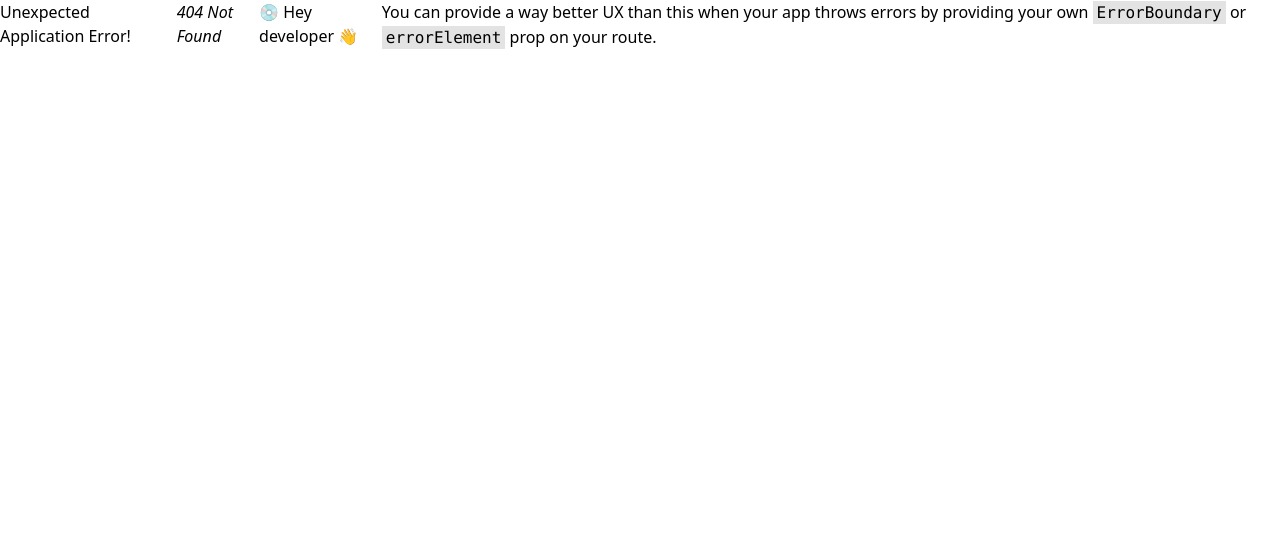
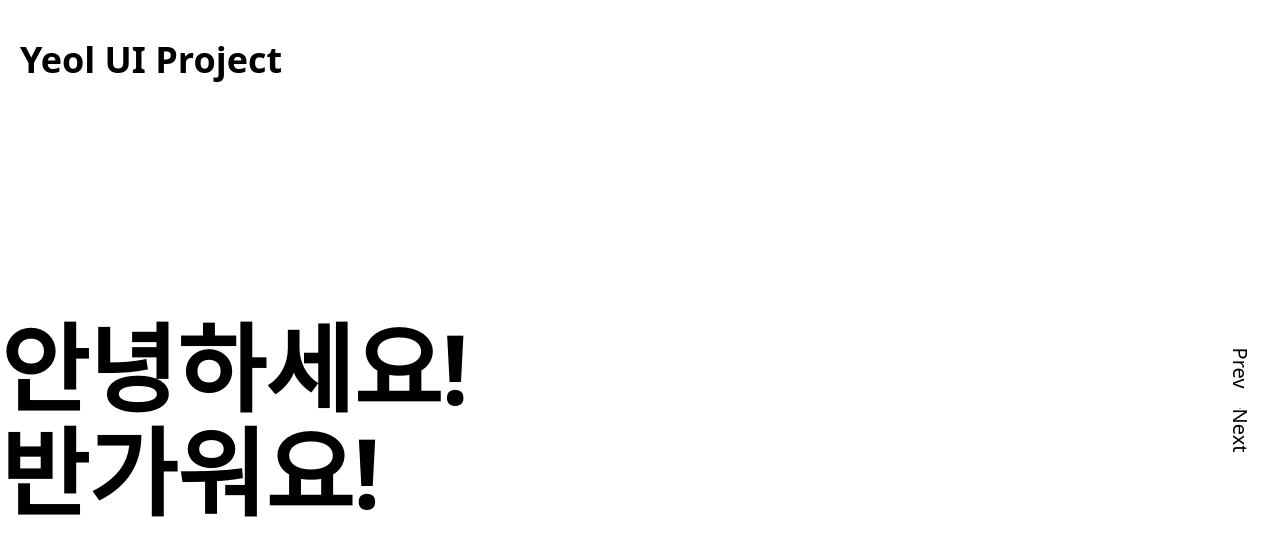
Before and after one commit to yeolsss/yeol-scroll-examples, a React (Vite) app: page /slice-slider in a window 1280 px wide. Before the commit this address had no page. Shown: the top 556 px of the page. Built offline with nearby package versions, Linux system fonts and the light colour scheme.

Commit message:
[feat]: slice slider page 추가

```diff
--- a/src/App.tsx
+++ b/src/App.tsx
@@ -7,6 +7,9 @@ const App = () => {
         <li>
           <NavLink to="/scroll-snap">ScrollSnapPage</NavLink>
         </li>
+        <li>
+          <NavLink to="/slice-slider">SliceSliderPage</NavLink>
+        </li>
       </ul>
     </section>
   );
--- /dev/null
+++ b/src/components/SliceSlider/ContentText.tsx
@@ -0,0 +1,31 @@
+import type { ComponentProps, PropsWithChildren } from "react";
+import { classMerge } from "../../lib/utils.ts";
+
+const ContentText = ({
+  children,
+  className,
+  ...props
+}: PropsWithChildren<ComponentProps<"span">>) => {
+  return (
+    <span
+      className={classMerge(
+        `text-8xl font-bold inline-block overflow-hidden`,
+        className,
+      )}
+    >
+      <span
+        className={classMerge(
+          `block translate-y-[140%] opacity-0 transition-all duration-400 ease-out delay-150
+          group-[.is-active]:translate-y-0 group-[.is-active]:opacity-100
+          group-[.is-active]:duration-600 group-[.is-active]:ease-[cubic-bezier(0.77,0,0.175,1)]`,
+          className,
+        )}
+        {...props}
+      >
+        {children}
+      </span>
+    </span>
+  );
+};
+
+export default ContentText;
--- /dev/null
+++ b/src/components/SliceSlider/Navigation.tsx
@@ -0,0 +1,34 @@
+import { classMerge } from "../../lib/utils.ts";
+import SliceSliderButton from "./SliceSliderButton.tsx";
+
+interface NavigationProps {
+  onPrev: () => void;
+  onNext: () => void;
+  className?: string;
+}
+
+const Navigation = ({ onPrev, onNext, className }: NavigationProps) => {
+  return (
+    <nav
+      className={classMerge(
+        "fixed top-1/2 -translate-y-1/2 w-full flex justify-between px-8 z-50 pointer-events-none",
+        className,
+      )}
+    >
+      <SliceSliderButton
+        onClick={onPrev}
+        className="pointer-events-auto writing-mode-vertical-rl"
+      >
+        Prev
+      </SliceSliderButton>
+      <SliceSliderButton
+        onClick={onNext}
+        className="pointer-events-auto writing-mode-vertical-rl"
+      >
+        Next
+      </SliceSliderButton>
+    </nav>
+  );
+};
+
+export default Navigation;
--- /dev/null
+++ b/src/components/SliceSlider/SliceSlider.tsx
@@ -0,0 +1,139 @@
+import React, { useCallback, useEffect, useRef, useState } from "react";
+import { classMerge } from "../../lib/utils.ts";
+import Slide from "./Slide.tsx";
+import SliceSliderButton from "./SliceSliderButton.tsx";
+
+interface SliceSliderProps {
+  children: React.ReactNode;
+  className?: string;
+}
+
+const SliceSlider = ({ children, className }: SliceSliderProps) => {
+  const [currentSlideIndex, setCurrentSlideIndex] = useState(0);
+  const [isSliding, setIsSliding] = useState(false);
+
+  // slidesRef는 이벤트 리스너 등록을 위해 필요하므로 유지
+  const slidesRef = useRef<HTMLDivElement[]>([]);
+
+  // 불필요한 배열 생성(slides) 대신 개수만 계산
+  const totalSlides = React.Children.count(children);
+
+  const showSlide = useCallback(
+    (index: number) => {
+      if (isSliding) return;
+
+      setIsSliding(true);
+      setCurrentSlideIndex(index);
+
+      setTimeout(() => {
+        setIsSliding(false);
+      }, 1000);
+    },
+    [isSliding],
+  );
+
+  const nextSlide = useCallback(() => {
+    const nextIndex = currentSlideIndex + 1;
+    if (nextIndex >= totalSlides) {
+      showSlide(0);
+    } else {
+      showSlide(nextIndex);
+    }
+  }, [currentSlideIndex, totalSlides, showSlide]);
+
+  const prevSlide = useCallback(() => {
+    const prevIndex = currentSlideIndex - 1;
+    if (prevIndex < 0) {
+      showSlide(totalSlides - 1);
+    } else {
+      showSlide(prevIndex);
+    }
+  }, [currentSlideIndex, totalSlides, showSlide]);
+
+  const handleScroll = useCallback(
+    (e: Event) => {
+      e.preventDefault();
+
+      const wheelEvent = e as WheelEvent;
+      const deltaY = wheelEvent.deltaY;
+
+      if (deltaY < 0) {
+        prevSlide();
+      } else if (deltaY > 0) {
+        nextSlide();
+      }
+    },
+    [nextSlide, prevSlide],
+  );
+
+  const handleKeyDown = useCallback(
+    (e: KeyboardEvent) => {
+      const key = e.key;
+
+      if (key === "ArrowLeft" || key === "ArrowUp") {
+        prevSlide();
+      }
+
+      if (key === "ArrowRight" || key === "ArrowDown") {
+        nextSlide();
+      }
+    },
+    [nextSlide, prevSlide],
+  );
+
+  useEffect(() => {
+    const slidesElements = slidesRef.current;
+
+    slidesElements.forEach((slide) => {
+      if (slide) {
+        slide.addEventListener("wheel", handleScroll, { passive: false });
+      }
+    });
+
+    return () => {
+      slidesElements.forEach((slide) => {
+        if (slide) {
+          slide.removeEventListener("wheel", handleScroll);
+        }
+      });
+    };
+  }, [handleScroll]);
+
+  useEffect(() => {
+    document.addEventListener("keydown", handleKeyDown);
+    return () => {
+      document.removeEventListener("keydown", handleKeyDown);
+    };
+  }, [handleKeyDown]);
+
+  return (
+    <div
+      className={classMerge(
+        "slice-slider relative w-full h-full overflow-hidden",
+        className,
+      )}
+    >
+      {React.Children.map(children, (child, index) => {
+        const isActive = index === currentSlideIndex;
+
+        return (
+          <Slide
+            ref={(el) => {
+              if (el) slidesRef.current[index] = el;
+            }}
+            isActive={isActive}
+          >
+            {child}
+          </Slide>
+        );
+      })}
+
+      <nav className="fixed right-[2%] top-1/2 -translate-y-1/2 flex flex-col gap-5 z-50">
+        <SliceSliderButton onClick={prevSlide}>Prev</SliceSliderButton>
+        <SliceSliderButton onClick={nextSlide}>Next</SliceSliderButton>
+      </nav>
+    </div>
+  );
+};
+
+export default SliceSlider;
--- /dev/null
+++ b/src/components/SliceSlider/SliceSliderButton.tsx
@@ -0,0 +1,27 @@
+import type { ComponentProps, PropsWithChildren } from "react";
+import { classMerge } from "../../lib/utils.ts";
+
+const SliceSliderButton = ({
+  children,
+  className,
+  ...props
+}: PropsWithChildren<ComponentProps<"button">>) => {
+  const styles = classMerge(
+    "writing-vertical-rl cursor-pointer relative overflow-hidden group",
+    className,
+  );
+  return (
+    <button className={styles} {...props}>
+      <span className="relative text-xl z-10">{children}</span>
+      {/* Vertical line that appears on hover */}
+      <div
+        className="absolute left-1/2 top-0 w-0.5 h-full bg-current -translate-x-1/2 -translate-y-full group-hover:translate-y-0 transition-transform duration-500 ease-out"
+        style={{
+          transformOrigin: "top center",
+        }}
+      ></div>
+    </button>
+  );
+};
+
+export default SliceSliderButton;
--- /dev/null
+++ b/src/components/SliceSlider/Slide.tsx
@@ -0,0 +1,30 @@
+import { forwardRef } from "react";
+import { classMerge } from "../../lib/utils.ts";
+
+interface SlideProps {
+  children: React.ReactNode;
+  isActive?: boolean;
+  className?: string;
+}
+
+const Slide = forwardRef<HTMLDivElement, SlideProps>(
+  ({ children, isActive, className }, ref) => {
+    return (
+      <div
+        ref={ref}
+        className={classMerge(
+          "slide absolute inset-0 w-full h-full",
+          isActive && "group is-active",
+          !isActive && "pointer-events-none",
+          className,
+        )}
+      >
+        {children}
+      </div>
+    );
+  },
+);
+
+Slide.displayName = "Slide";
+
+export default Slide;
--- /dev/null
+++ b/src/components/SliceSlider/SlideSection.tsx
@@ -0,0 +1,13 @@
+interface SlideSectionProps {
+  children: React.ReactNode;
+}
+
+const SlideSection = ({ children }: SlideSectionProps) => {
+  return (
+    <section className="slide absolute h-[80vh] top-1/2 -translate-y-1/2 flex">
+      <h2 className="flex flex-col my-auto gap-2">{children}</h2>
+    </section>
+  );
+};
+
+export default SlideSection;
--- /dev/null
+++ b/src/pages/SliceSliderPage.tsx
@@ -0,0 +1,44 @@
+import ContentText from "../components/SliceSlider/ContentText.tsx";
+import SlideSection from "../components/SliceSlider/SlideSection.tsx";
+import SliceSlider from "../components/SliceSlider/SliceSlider.tsx";
+
+const SliceSliderPage = () => {
+  return (
+    <section className="relative h-[80vh] flex items-center">
+      {/* SliceSlider 컴포넌트로 감싸기 */}
+      <SliceSlider>
+        <SlideSection>
+          <ContentText>안녕하세요!</ContentText>
+          <ContentText className="delay-300">반가워요!</ContentText>
+        </SlideSection>
+
+        <SlideSection>
+          <ContentText>하나!</ContentText>
+          <ContentText className="delay-300">Here Makes Three</ContentText>
+        </SlideSection>
+
+        <SlideSection>
+          <ContentText>둘!</ContentText>
+          <ContentText className="delay-300">For You</ContentText>
+        </SlideSection>
+
+        <SlideSection>
+          <ContentText>셋!</ContentText>
+          <ContentText className="delay-300">For You</ContentText>
+        </SlideSection>
+
+        <SlideSection>
+          <ContentText>넷!</ContentText>
+          <ContentText className="delay-300">For You</ContentText>
+        </SlideSection>
+
+        <SlideSection>
+          <ContentText>다섯!</ContentText>
+          <ContentText className="delay-300">For You</ContentText>
+        </SlideSection>
+      </SliceSlider>
+    </section>
+  );
+};
+
+export default SliceSliderPage;
--- a/src/router/Router.tsx
+++ b/src/router/Router.tsx
@@ -6,6 +6,7 @@ import Loading from "../pages/Loading.tsx";
 // Lazy load components
 const App = lazy(() => import("../App.tsx"));
 const ScrollControlPage = lazy(() => import("../pages/ScrollSnapPage.tsx"));
+const SliceSliderPage = lazy(() => import("../pages/SliceSliderPage.tsx"));
 
 export const router = createBrowserRouter([
   {
@@ -28,6 +29,14 @@ export const router = createBrowserRouter([
           </Suspense>
         ),
       },
+      {
+        path: "/slice-slider",
+        element: (
+          <Suspense fallback={<Loading />}>
+            <SliceSliderPage />
+          </Suspense>
+        ),
+      },
     ],
   },
 ]);
```
